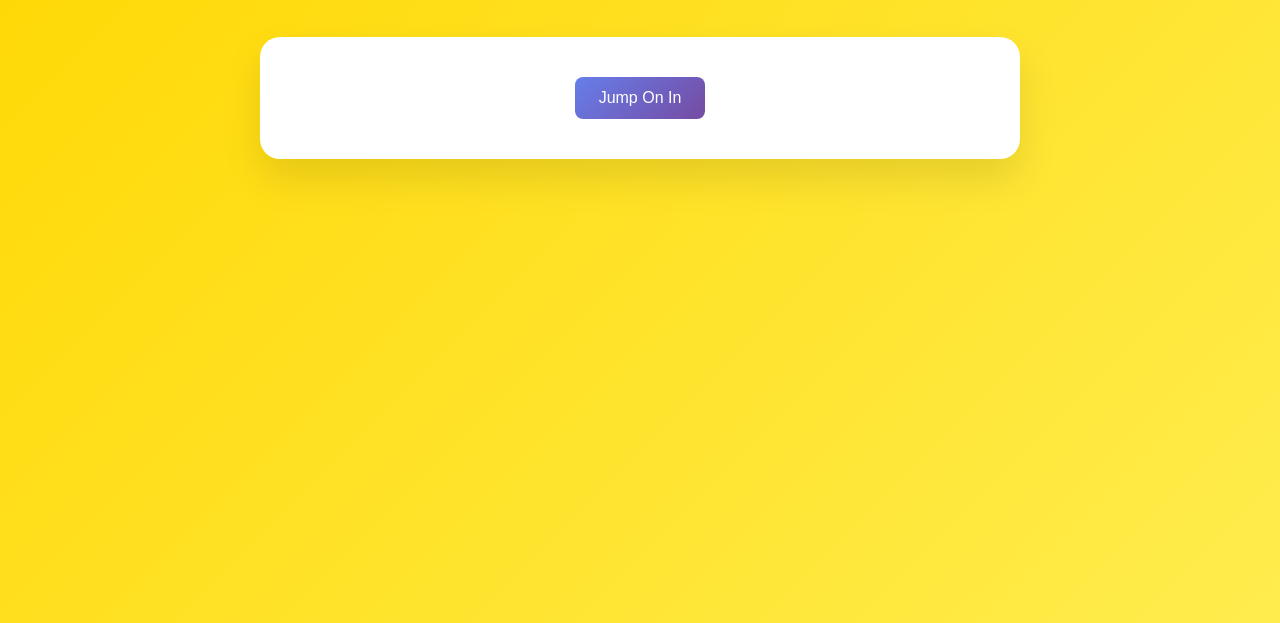
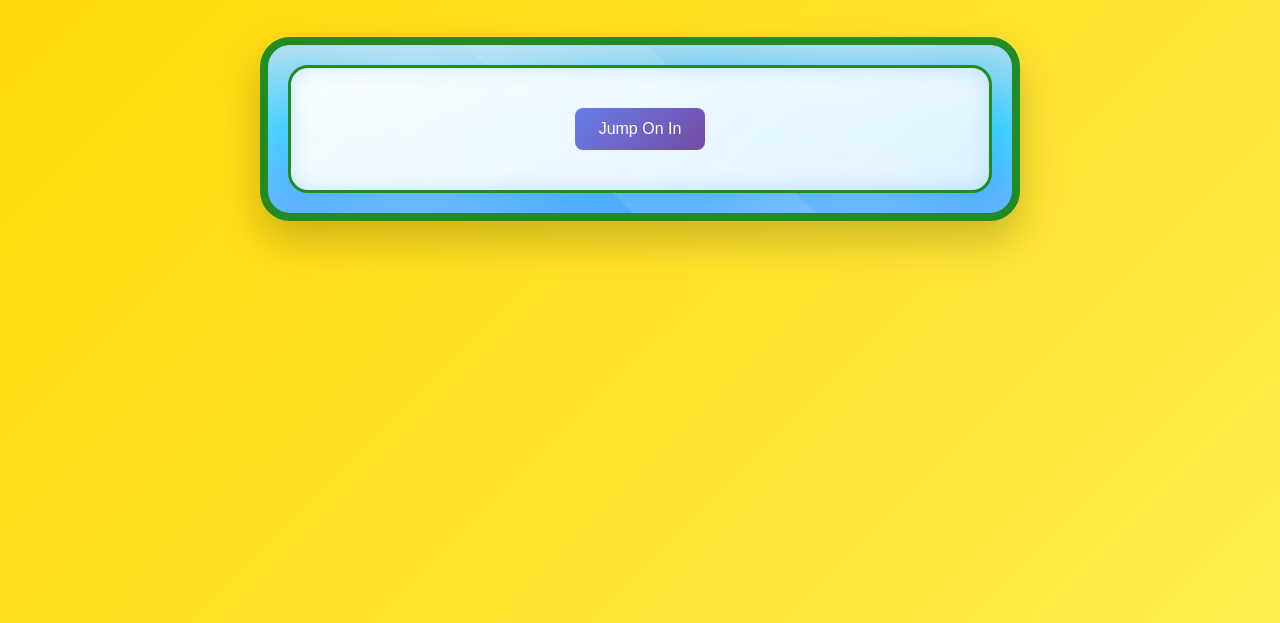
Before and after one commit to n2disny/Projects, a plain HTML site: page index.html in a window 1280 px wide. Shown: the part 177-800 px from the top of the page. Drawn offline with Linux system fonts and the light colour scheme.

Commit message:
Transform white space around Jump On In button into swimming pool design with blue water, green border, and pool deck styling

```diff
--- a/styles.css
+++ b/styles.css
@@ -43,11 +43,28 @@ body {
 }
 
 .survey-container {
-    background: white;
-    border-radius: 20px;
-    box-shadow: 0 20px 40px rgba(0,0,0,0.1);
+    background: linear-gradient(180deg, #87CEEB 0%, #00BFFF 50%, #1E90FF 100%);
+    border: 8px solid #228B22;
+    border-radius: 30px;
+    box-shadow: 0 20px 40px rgba(0,0,0,0.2), inset 0 0 50px rgba(255,255,255,0.3);
     overflow: hidden;
     animation: slideUp 0.6s ease-out;
+    position: relative;
+}
+
+.survey-container::before {
+    content: '';
+    position: absolute;
+    top: 0;
+    left: 0;
+    right: 0;
+    bottom: 0;
+    background:
+        radial-gradient(circle at 20% 30%, rgba(255,255,255,0.4) 0%, transparent 50%),
+        radial-gradient(circle at 80% 70%, rgba(255,255,255,0.3) 0%, transparent 50%),
+        linear-gradient(45deg, transparent 40%, rgba(255,255,255,0.1) 40%, rgba(255,255,255,0.1) 60%, transparent 60%);
+    pointer-events: none;
+    border-radius: 22px;
 }
 
 @keyframes slideUp {
@@ -64,12 +81,22 @@ body {
 .welcome-screen, .survey-form, .results-screen {
     padding: 40px;
     text-align: center;
+    background: rgba(255, 255, 255, 0.9);
+    margin: 20px;
+    border-radius: 20px;
+    backdrop-filter: blur(10px);
 }
 
 .welcome-screen h2 {
     font-size: 2.5rem;
     margin-bottom: 20px;
     color: #4a5568;
+}
+
+.welcome-screen {
+    background: linear-gradient(135deg, rgba(255,255,255,0.95) 0%, rgba(240,248,255,0.9) 100%);
+    border: 3px solid #228B22;
+    box-shadow: inset 0 0 20px rgba(0,150,255,0.2);
 }
 
 .welcome-screen p {
```
